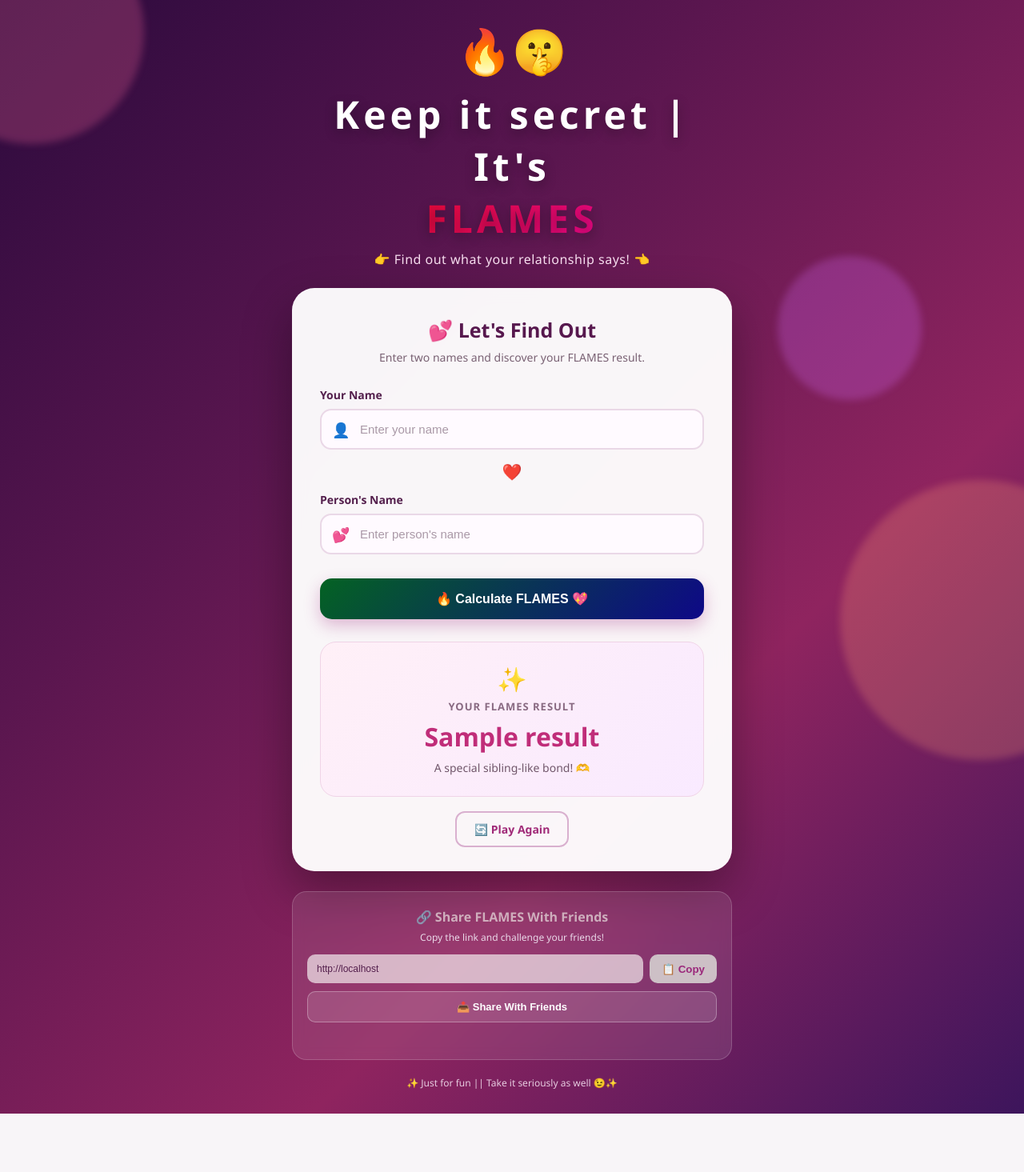
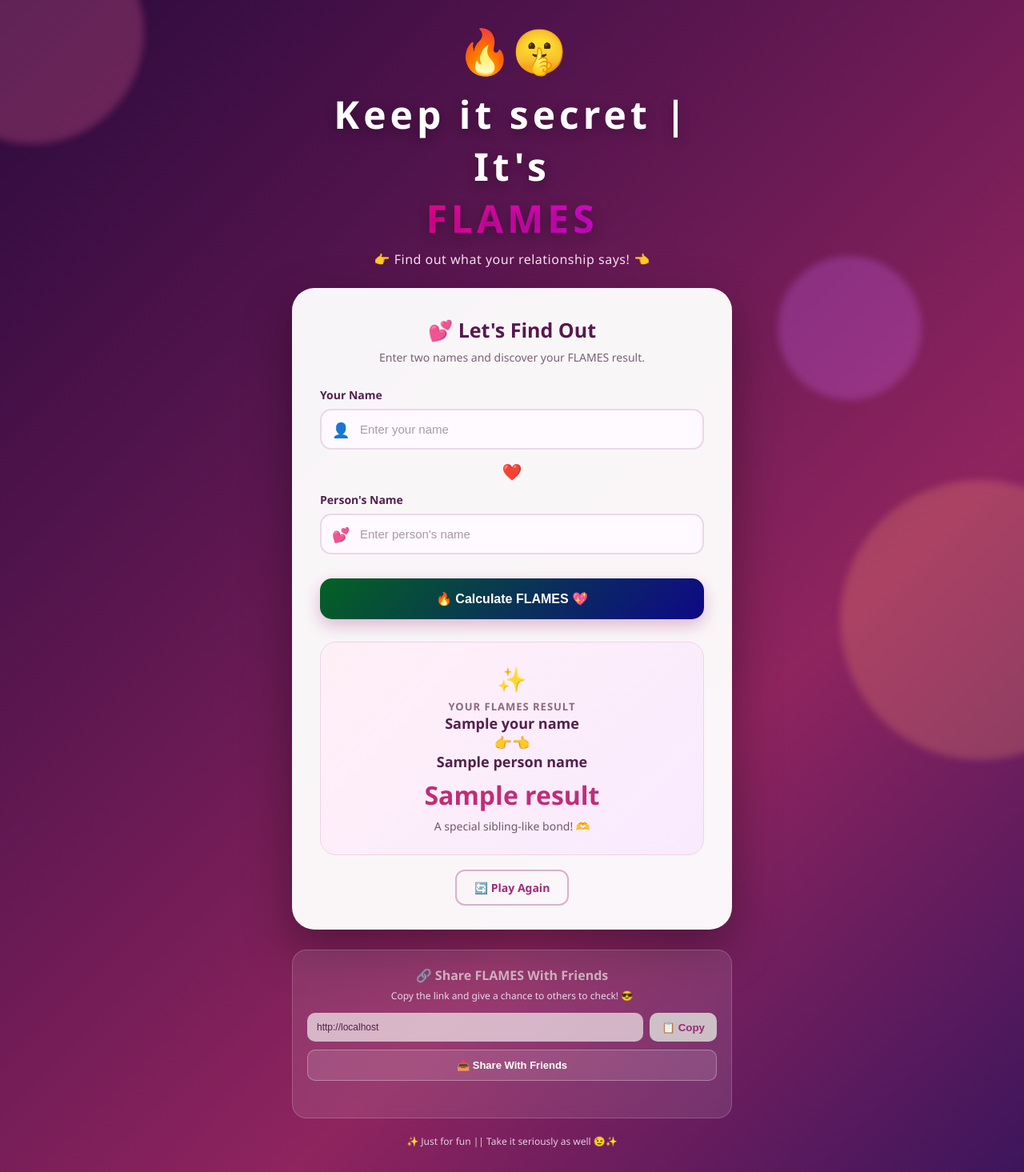
Before and after one commit to Swagatam-2002/Flames-Game, a Flask app: template templates/index.html in a window 1280 px wide. Shown: the whole page at 80% size. Before the commit the page ends 1392 px from the top, so only its background shows below. Run offline with Flask 3, Linux system fonts and the light colour scheme; the template is opened without the code that fills it: most values are stand-ins (such as "Sample title", 1, 10 or a date in 2020).

Commit message:
Modified

```diff
--- a/app.py
+++ b/app.py
@@ -10,6 +10,8 @@ def home():
 
     result = None
     error = None
+    your_name = ""
+    person_name = ""
 
     if request.method == "POST":
 
@@ -35,6 +37,8 @@ def home():
 
     return render_template(
         "index.html",
+        your_name=your_name,
+        person_name=person_name,
         result=result,
         error=error
     )
--- a/static/style.css
+++ b/static/style.css
@@ -168,13 +168,22 @@ body {
         linear-gradient(
             135deg,
             #e30b04,
-            #ed05be
+            #ec0785,
+            rgba(226, 10, 237, 0.883)
         );
+
+    position: relative;
+    display: inline-block;
+
+    background-size: 250% 100%;
+    background-position: 100% 0;
 
     background-clip: text;
     -webkit-background-clip: text;
 
     -webkit-text-fill-color: transparent;
+
+    animation: textShine 3s ease-in-out infinite;
 }
 
 .subtitle {
@@ -417,6 +426,16 @@ body {
     animation: resultAppear 0.6s ease;
 }
 
+.result-title {
+
+    font-size: 18px;
+
+    font-weight: 700;
+
+    color: #54204d;
+
+    margin-bottom: 8px;
+}
 
 .result-icon {
 
--- a/templates/index.html
+++ b/templates/index.html
@@ -9,7 +9,7 @@
 
     <title>FLAMES - Love Compatibility Game</title>
 
-    <link rel="icon" href="logo.jpg" type="image/x-icon">
+    <link rel="icon" type="image/png" href="{{ url_for('static', filename='logo.png') }}">
 
     <link rel="stylesheet" href="{{ url_for('static', filename='style.css') }}">
 
@@ -133,7 +133,7 @@
 
                 <!-- Button -->
 
-                <button type="submit" class="calculate-button">
+                <button type="submit" class="calculate-button" id="calculate-button">
 
                     <span>🔥 Calculate FLAMES 💖</span>
 
@@ -141,6 +141,22 @@
 
             </form>
 
+            <!-- Loading Section -->
+            <div id="loading-section" class="loading-section">
+
+                <div class="loading-flame">🔥</div>
+
+                <h3>Calculating Your FLAMES...</h3>
+
+                <p>Let's see what destiny says! ❤️</p>
+
+                <div class="loading-bar">
+                    <div class="loading-progress"></div>
+                </div>
+
+                <span class="loading-time">Please wait...</span>
+
+            </div>
 
             <!-- Result -->
 
@@ -155,6 +171,10 @@
                 <p class="result-label">
                     Your FLAMES Result
                 </p>
+
+                <h1 class="result-title">
+                    {{ your_name }} <br>👉👈<br> {{ person_name }}
+                </h1>
 
                 <h2>
                     {{ result }}
@@ -209,7 +229,7 @@
             <h3>🔗 Share FLAMES With Friends</h3>
 
             <p>
-                Copy the link and challenge your friends!
+                Copy the link and give a chance to others to check! 😎
             </p>
 
             <div class="share-link-box">
@@ -334,7 +354,45 @@
 
         }
 
+        const flamesForm = document.querySelector(".flames-form");
+        const loadingSection = document.getElementById("loading-section");
+        const calculateButton = document.getElementById("calculate-button");
+
+        flamesForm.addEventListener("submit", function(event) {
+
+            const yourName = document.getElementById("your_name").value.trim();
+            const personName = document.getElementById("person_name").value.trim();
+
+            // Check for empty values
+            if (!yourName || !personName) {
+                return;
+            }
+
+            // Check that names contain letters and spaces only
+            const namePattern = /^[A-Za-z ]+$/;
+
+            if (!namePattern.test(yourName) || !namePattern.test(personName)) {
+                return;
+            }
+
+            // Valid names → show loading animation
+            event.preventDefault();
+
+            loadingSection.style.display = "block";
+
+            calculateButton.disabled = true;
+            calculateButton.innerHTML = "🔥 Calculating...";
+
+            // Wait 5 seconds
+            setTimeout(function() {
+
+                flamesForm.submit();
+
+            }, 5000);
+
+        });
     </script>
+
 </body>
 
 </html>
```
Also changed, not shown: other parts of static/style.css (+104 -0 lines), 1 other file.
